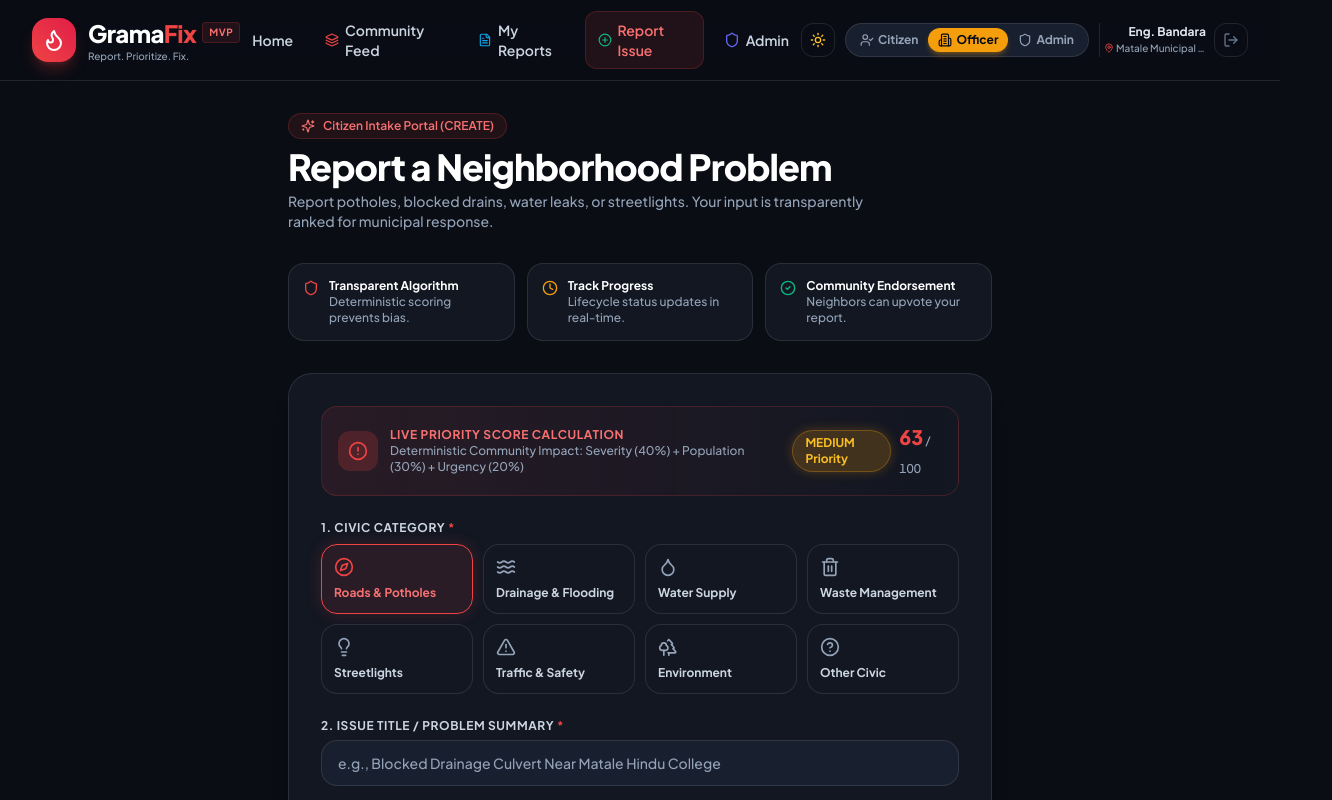
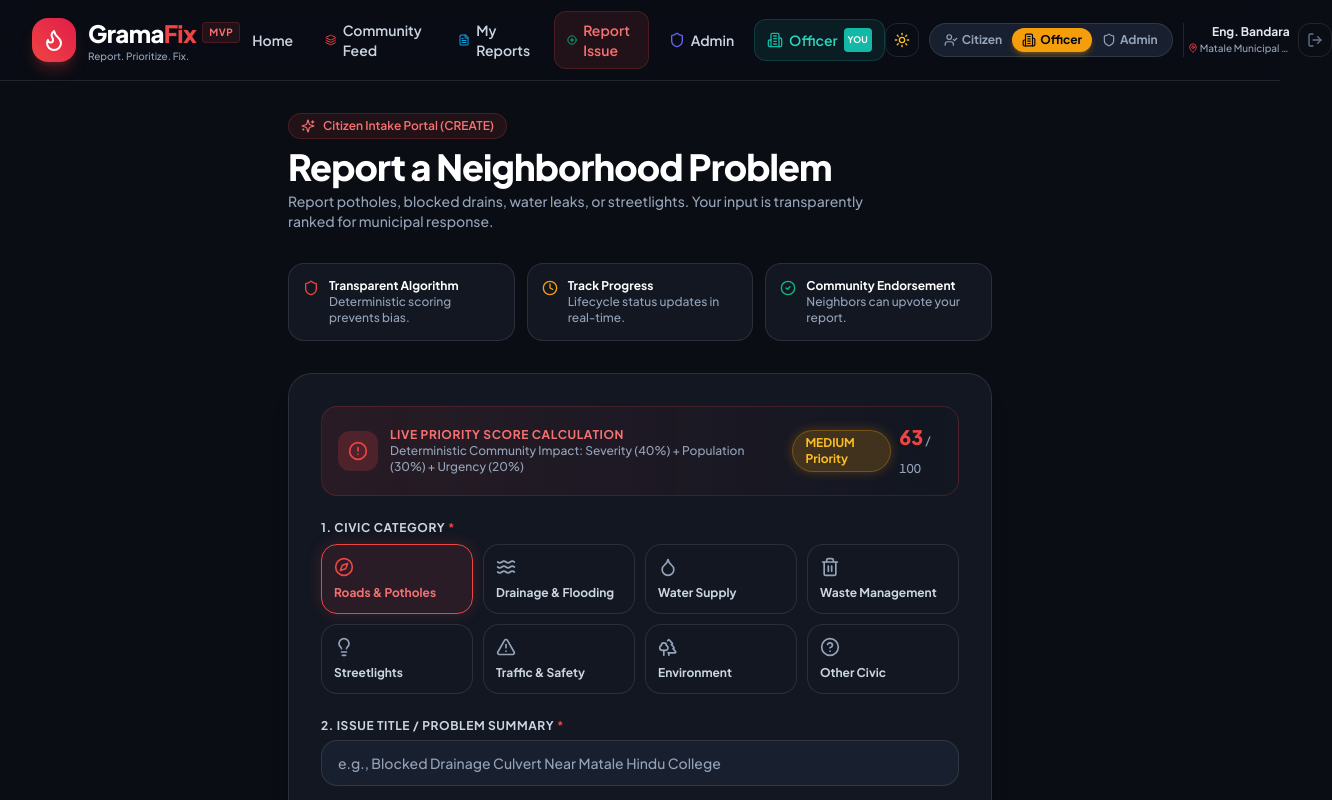
Before and after one commit to Raashidh-Rizvi/MiniHack, a React (Vite) app in the folder client/: page /report in a window 1280 px wide. Both pictures are taken after a click on the button "Officer". Shown: the top 800 px of the page, 1332 px wide, since content can reach past the window. Built offline with nearby package versions, Linux system fonts and the light colour scheme; no server answers.

Commit message:
feat: implement AdminDashboard component with issue filtering, statistics, and management actions

```diff
--- a/client/src/components/admin/AdminDashboard.tsx
+++ b/client/src/components/admin/AdminDashboard.tsx
@@ -14,9 +14,11 @@ import {
   getPriorityQueue,
   updateIssueStatus,
   moderateDeleteIssue,
+  reassignOfficer,
   AdminStats,
   StatusUpdatePayload,
 } from '../../services/adminService';
+import { getOfficerList, OfficerUser } from '../../services/officerService';
 
 export const AdminDashboard: React.FC = () => {
   const [stats, setStats] = useState<AdminStats>({
@@ -40,6 +42,9 @@ export const AdminDashboard: React.FC = () => {
   const [selectedIssue, setSelectedIssue] = useState<Issue | null>(null);
   const [modalOpen, setModalOpen] = useState(false);
   const [isSubmitting, setIsSubmitting] = useState(false);
+
+  // Officers list for reassignment
+  const [officers, setOfficers] = useState<OfficerUser[]>([]);
 
   const fetchStats = useCallback(async () => {
     try {
@@ -72,6 +77,8 @@ export const AdminDashboard: React.FC = () => {
 
   useEffect(() => {
     fetchStats();
+    // Load officer list for reassignment
+    getOfficerList().then(setOfficers).catch(() => {});
   }, [fetchStats]);
 
   useEffect(() => {
@@ -106,6 +113,19 @@ export const AdminDashboard: React.FC = () => {
       fetchStats();
     } catch {
       alert('Failed to remove issue. Please try again.');
+    }
+  };
+
+  const handleReassignOfficer = async (issueId: number, officerId: number, officerName: string) => {
+    try {
+      const updated = await reassignOfficer(issueId, officerId, officerName);
+      setIssues((prev) => prev.map((i) => (i.id === issueId ? updated : i)));
+      // Update selectedIssue so the modal reflects the change
+      if (selectedIssue?.id === issueId) {
+        setSelectedIssue(updated);
+      }
+    } catch {
+      alert('Failed to reassign officer. Please try again.');
     }
   };
 
@@ -247,6 +267,8 @@ export const AdminDashboard: React.FC = () => {
         isOpen={modalOpen}
         onClose={() => { setModalOpen(false); setSelectedIssue(null); }}
         onSubmit={handleStatusUpdate}
+        onReassign={handleReassignOfficer}
+        officers={officers}
         isSubmitting={isSubmitting}
       />
     </div>
--- a/client/src/components/layout/Navbar.tsx
+++ b/client/src/components/layout/Navbar.tsx
@@ -111,6 +111,25 @@ export const Navbar: React.FC = () => {
             >
               <Shield className="w-4 h-4 text-indigo-500" />
               <span>Admin</span>
+            </Link>
+            {/* Officer Portal — shown highlighted when role is OFFICER */}
+            <Link
+              to="/officer"
+              className={`flex items-center space-x-1.5 px-3 py-2 rounded-xl text-sm font-semibold transition-colors ${
+                isActive('/officer')
+                  ? 'bg-teal-500/10 text-teal-600 dark:text-teal-400 border border-teal-500/20'
+                  : role === 'OFFICER'
+                  ? 'text-teal-600 dark:text-teal-400 bg-teal-50 dark:bg-teal-500/10 border border-teal-200 dark:border-teal-500/20'
+                  : 'text-slate-600 dark:text-slate-300 hover:text-slate-900 dark:hover:text-white hover:bg-slate-100 dark:hover:bg-surface-elevated'
+              }`}
+            >
+              <Building2 className="w-4 h-4 text-teal-500" />
+              <span>Officer</span>
+              {role === 'OFFICER' && (
+                <span className="text-[9px] font-bold uppercase bg-teal-500 text-white px-1 py-0.5 rounded ml-0.5">
+                  You
+                </span>
+              )}
             </Link>
           </nav>
 
@@ -314,6 +333,23 @@ export const Navbar: React.FC = () => {
             <Shield className="w-4 h-4" />
             Admin Portal
           </Link>
+          <Link
+            to="/officer"
+            onClick={() => setMobileMenuOpen(false)}
+            className={`block px-3 py-2 rounded-xl text-sm font-semibold flex items-center gap-2 ${
+              role === 'OFFICER'
+                ? 'text-teal-600 dark:text-teal-400 bg-teal-50 dark:bg-teal-500/10'
+                : 'text-teal-600 dark:text-teal-400 hover:bg-teal-50 dark:hover:bg-teal-500/10'
+            }`}
+          >
+            <Building2 className="w-4 h-4" />
+            Officer Portal
+            {role === 'OFFICER' && (
+              <span className="text-[9px] font-bold uppercase bg-teal-500 text-white px-1 py-0.5 rounded ml-auto">
+                Your Workspace
+              </span>
+            )}
+          </Link>
         </div>
       )}
     </header>
```
